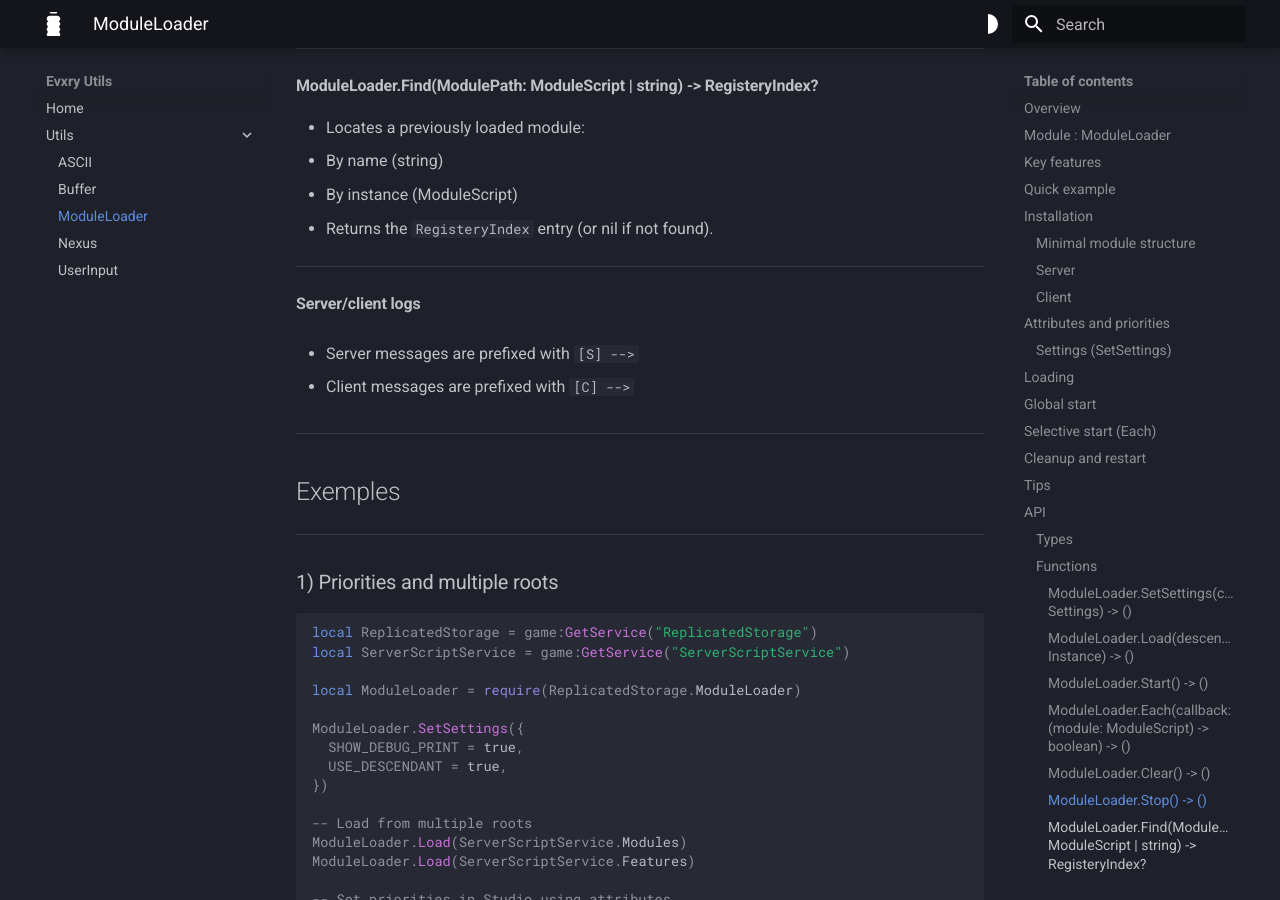
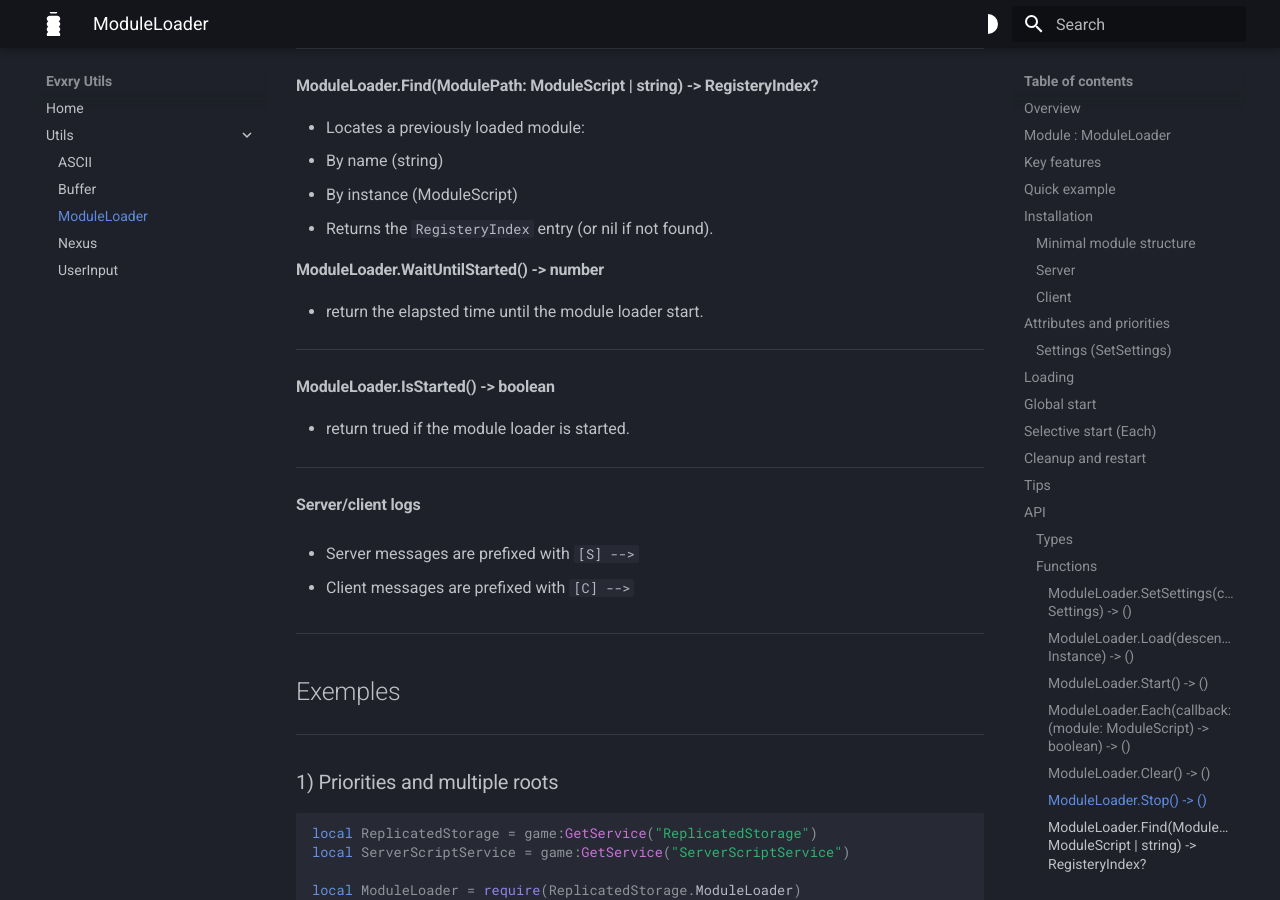
Before and after one commit to evxryyy/OpenSource-Library, an MkDocs documentation site: the page built from docs/Utils/ModuleLoader.md, in a window 1280 px wide and 900 px high, scrolled down 6223 px. Built offline with MkDocs 1.6.1 and Material for MkDocs 9.7.7, drawn with Linux system fonts in a browser that asks for light colours.

Commit message:
Update ModuleLoader.md

```diff
--- a/docs/Utils/ModuleLoader.md
+++ b/docs/Utils/ModuleLoader.md
@@ -280,11 +280,18 @@ Init/Start must not yield (no unbounded WaitForChild or network waits).
 ---
 
 #### ModuleLoader.Find(ModulePath: ModuleScript | string) -> RegisteryIndex?
-
 - Locates a previously loaded module:
   - By name (string)
   - By instance (ModuleScript)
 - Returns the `RegisteryIndex` entry (or nil if not found).
+
+#### ModuleLoader.WaitUntilStarted() -> number
+- return the elapsted time until the module loader start.
+
+---
+
+#### ModuleLoader.IsStarted() -> boolean
+- return trued if the module loader is started.
 
 ---
 
```
